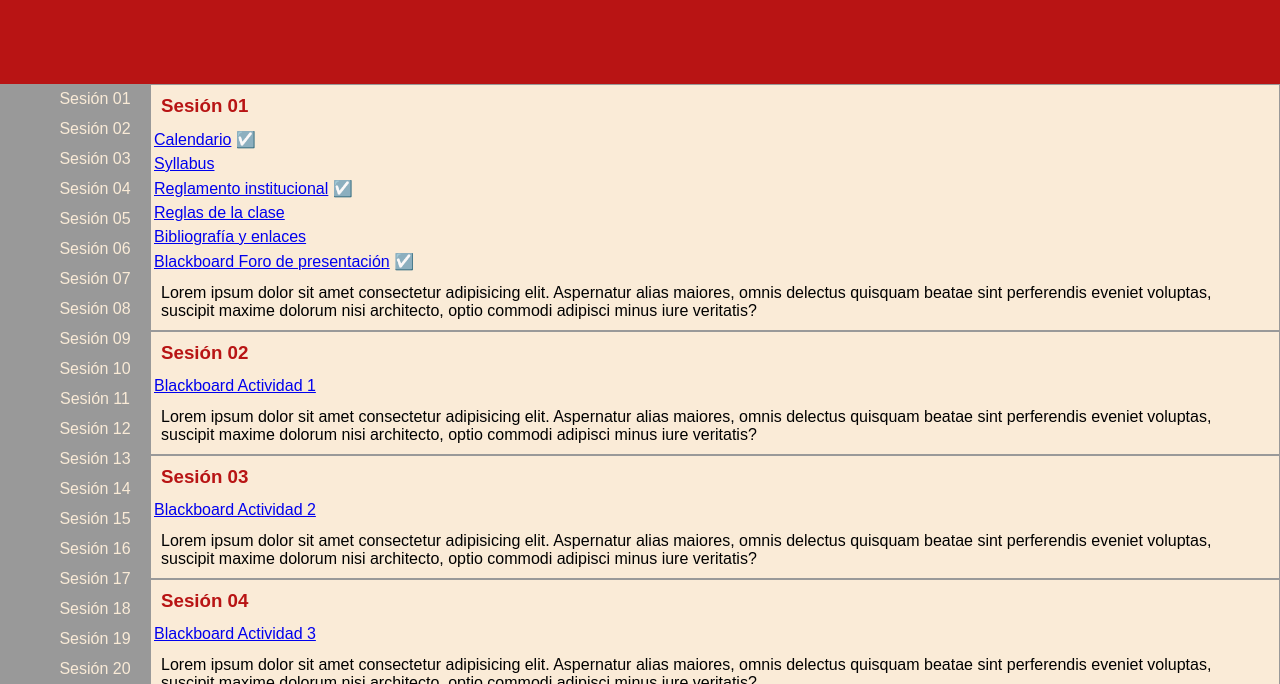
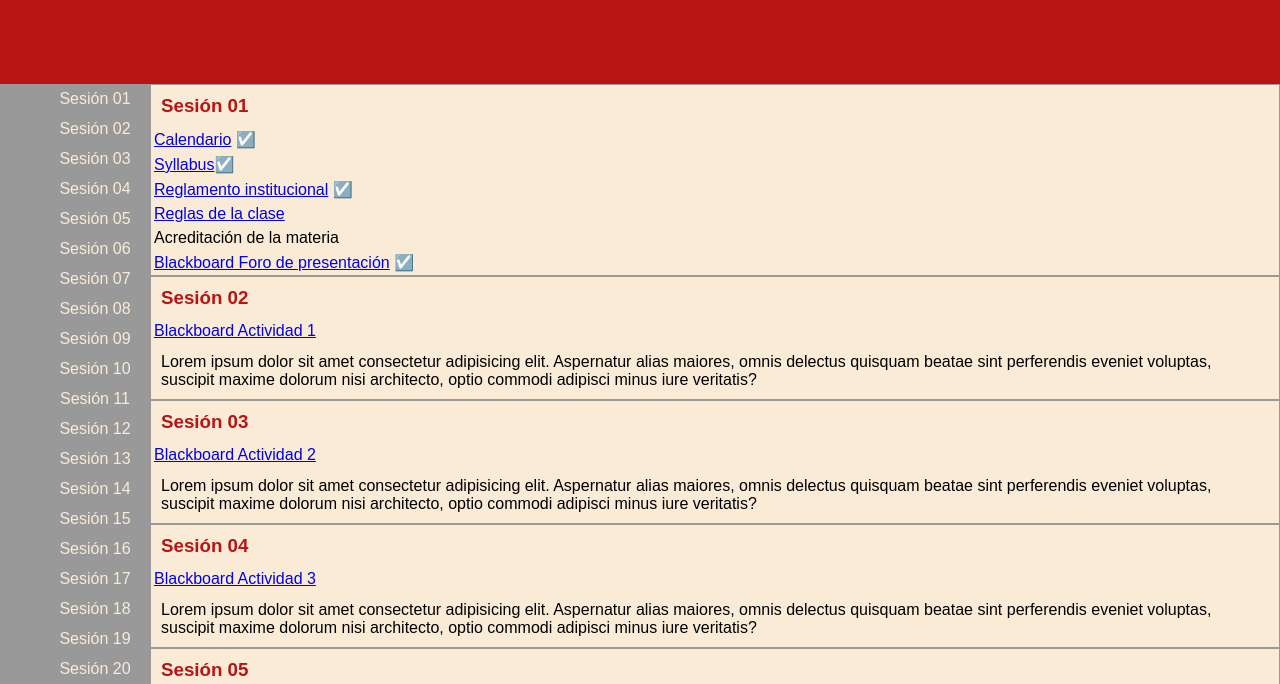
Before and after one commit to beztao01/entornos, a plain HTML site: page index.html in a window 1280 px wide. Shown: the part 116-800 px from the top of the page. Drawn offline with Linux system fonts and the light colour scheme.

Commit message:
add syllabus

```diff
--- a/index.html
+++ b/index.html
@@ -44,13 +44,14 @@
                     <h3>Sesión 01</h3>
                     <ul>
                         <li><a href="./assets/Calendario2024-02.png" target="_blank" rel="noopener noreferrer">Calendario</a> ☑️</li>
-                        <li><a href="#">Syllabus</a></li>
+                        <li><a href="./assets/Syllabus_L6_Diseño de entornos vir_05012024_praticario.pdf" target="_blank" rel="noopener noreferrer">Syllabus</a>☑️</li>
                         <li><a href="https://uvm.mx/storage/app/uploads/public/607/0fe/9b5/6070fe9b51884976085516.pdf" target="_blank" rel="noopener noreferrer">Reglamento institucional</a> ☑️</li>
                         <li><a href="#">Reglas de la clase</a></li>
-                        <li><a href="#">Bibliografía y enlaces</a></li>
+                        <li>Acreditación de la materia</li>
+
                         <li><a href="https://uvmonline.blackboard.com/webapps/login/" target="_blank" rel="noopener noreferrer">Blackboard Foro de presentación</a> ☑️</li>
                     </ul>
-                    <p>Lorem ipsum dolor sit amet consectetur adipisicing elit. Aspernatur alias maiores, omnis delectus quisquam beatae sint perferendis eveniet voluptas, suscipit maxime dolorum nisi architecto, optio commodi adipisci minus iure veritatis?</p>
+
                 </section>
                 <section>
                     <h3>Sesión 02</h3>
```
Also changed, not shown: 1 other file.
